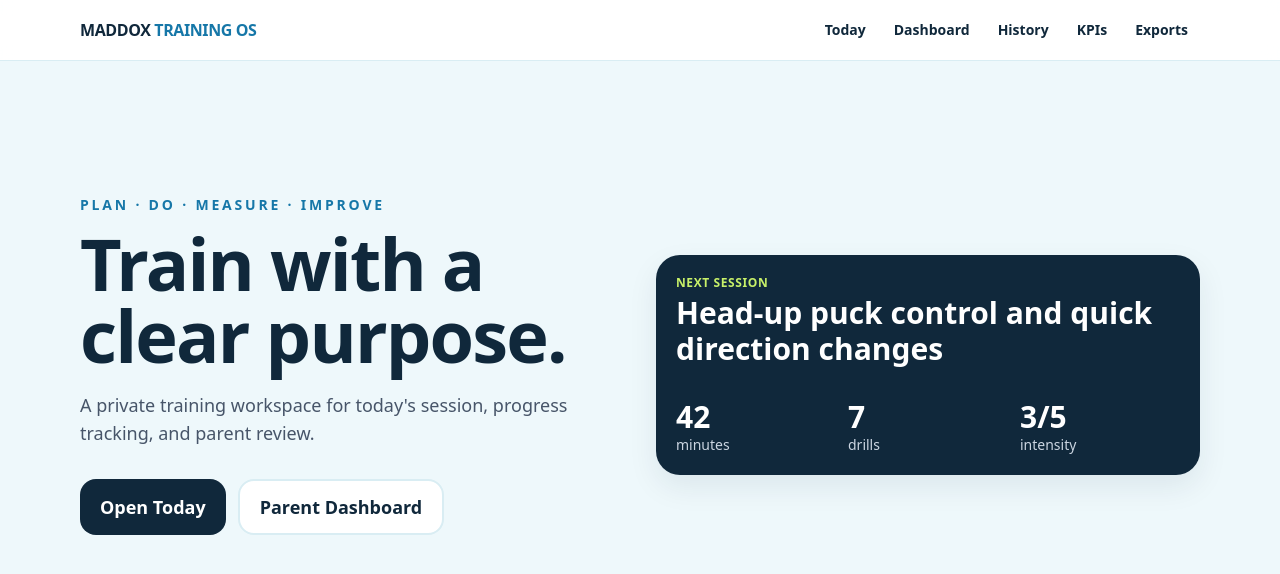
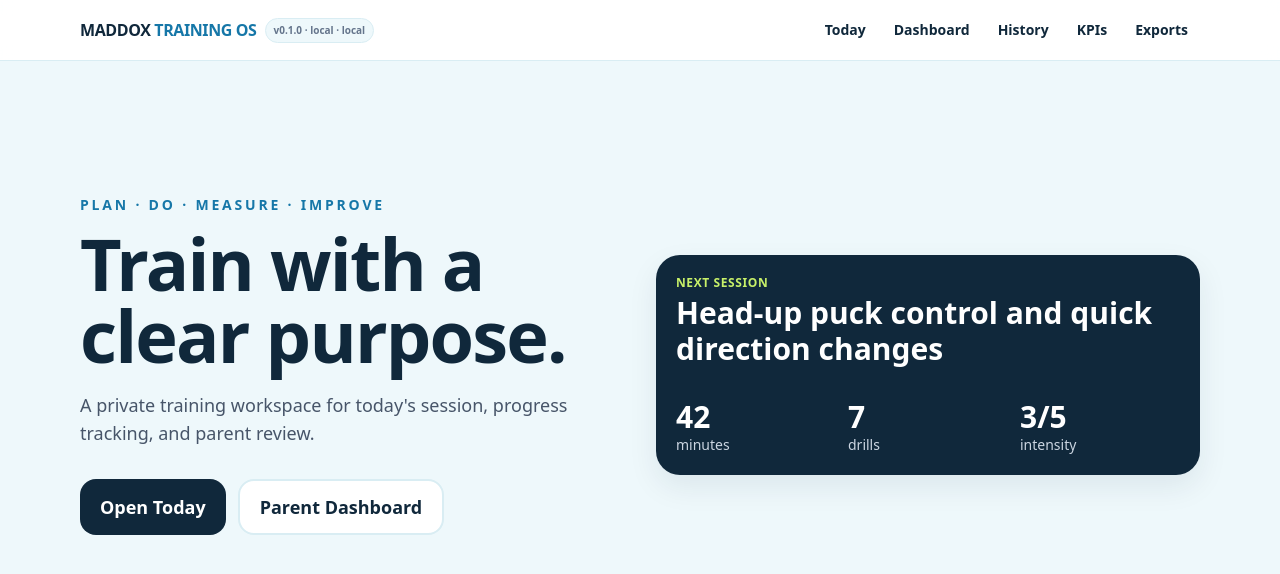
Before and after one commit to mcsloan/maddox-training-os, a Next.js app: page / in a window 1280 px wide. Shown: the top 574 px of the page. Built offline with nearby package versions, Linux system fonts and the light colour scheme.

Commit message:
Add app build version badge

```diff
--- a/app/layout.tsx
+++ b/app/layout.tsx
@@ -1,5 +1,6 @@
 import type { Metadata, Viewport } from "next";
 import Link from "next/link";
+import { BuildBadge } from "@/components/BuildBadge";
 import { ClientErrorProbe } from "@/components/ClientErrorProbe";
 import { BrowserCompatibilityNotice } from "@/components/BrowserCompatibilityNotice";
 import { LegacySafariNotice } from "@/components/LegacySafariNotice";
@@ -41,9 +42,12 @@ export default function RootLayout({ children }: Readonly<{ children: React.Reac
         <BrowserCompatibilityNotice />
         <header className="sticky top-0 z-20 border-b border-rink bg-white/95 backdrop-blur">
           <div className="mx-auto flex max-w-6xl items-center justify-between px-4 py-3">
-            <Link href="/" className="font-black tracking-tight text-navy">
-              MADDOX <span className="text-blue">TRAINING OS</span>
-            </Link>
+            <div className="flex min-w-0 items-center gap-2">
+              <Link href="/" className="truncate font-black tracking-tight text-navy">
+                MADDOX <span className="text-blue">TRAINING OS</span>
+              </Link>
+              <BuildBadge />
+            </div>
             <nav className="hidden gap-1 sm:flex">
               {nav.map((item) => (
                 <Link key={item.href} href={item.href} className="rounded-xl px-3 py-2 text-sm font-bold hover:bg-ice">
--- /dev/null
+++ b/components/BuildBadge.tsx
@@ -0,0 +1,15 @@
+import packageJson from "@/package.json";
+
+export function BuildBadge() {
+  const commit = process.env.NEXT_PUBLIC_VERCEL_GIT_COMMIT_SHA?.slice(0, 7) || "local";
+  const environment = process.env.NEXT_PUBLIC_VERCEL_ENV || "local";
+
+  return (
+    <span
+      className="whitespace-nowrap rounded-full border border-rink bg-ice px-2 py-1 text-[10px] font-semibold text-slate-500"
+      title={`Maddox Training OS v${packageJson.version} · ${commit} · ${environment}`}
+    >
+      v{packageJson.version} · {commit} · {environment}
+    </span>
+  );
+}
```
Also changed, not shown: 2 other files (tests, documents, lock files or other folders).
